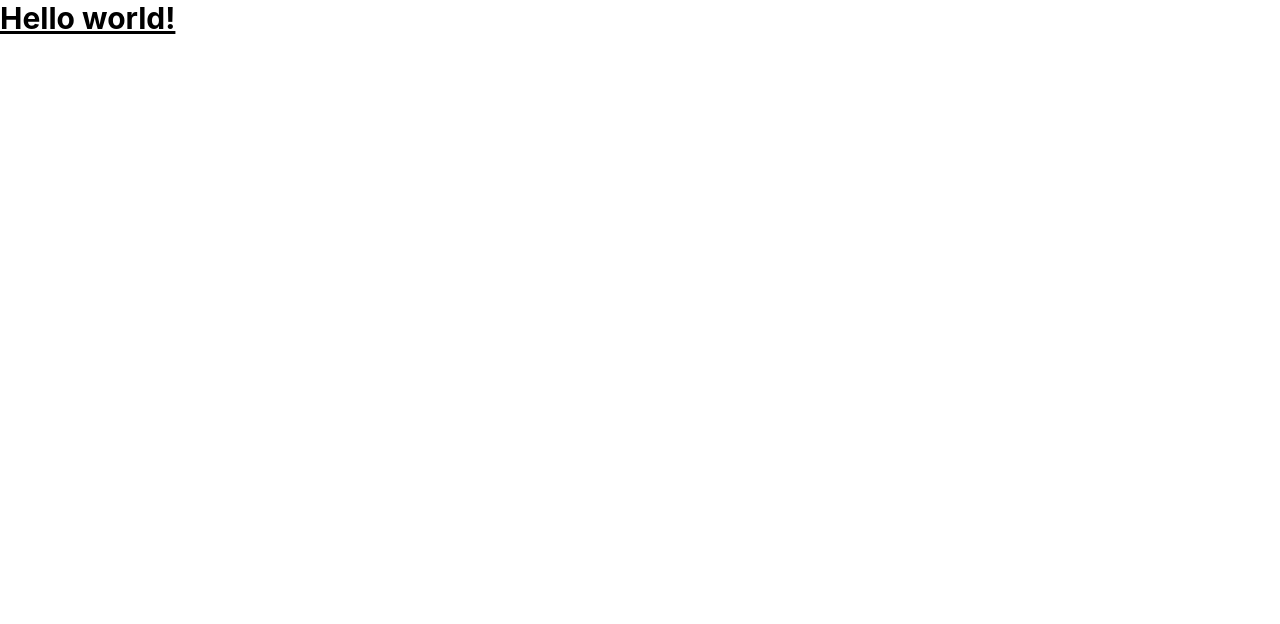
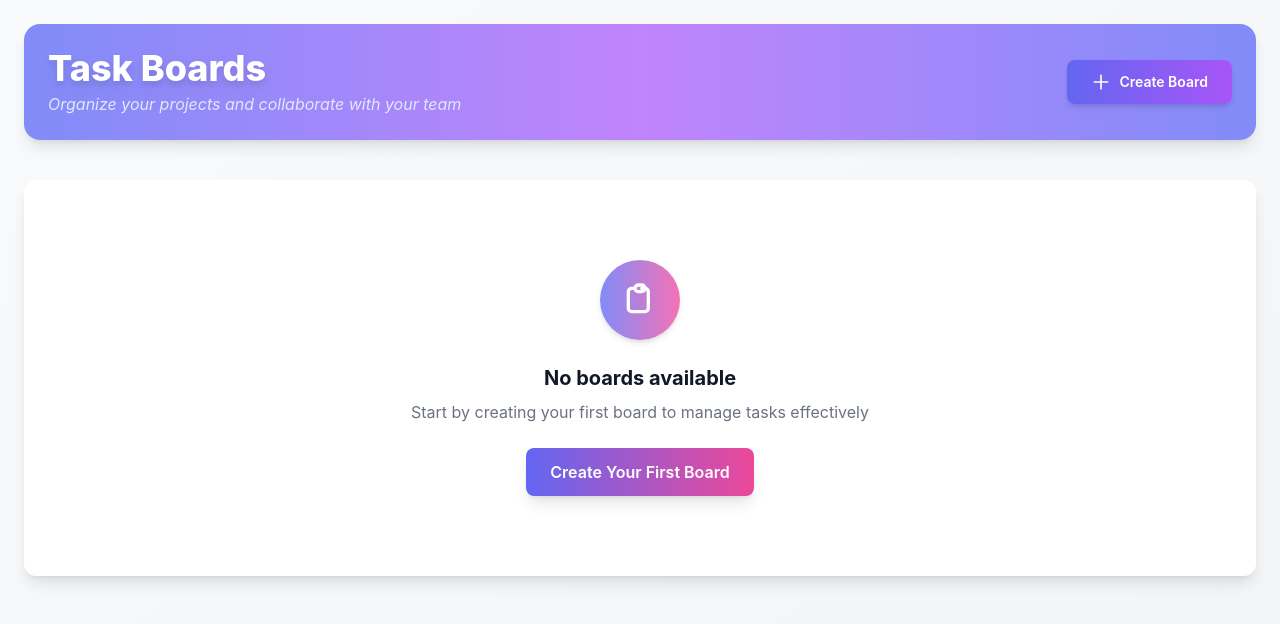
Before and after one commit to sandhya-1611/task-board-app, a React (Create React App) app: page / in a window 1280 px wide. Shown: the top 624 px of the page. Built offline with nearby package versions, Linux system fonts and the light colour scheme.

Commit message:
feat: implement main App component with page routing

```diff
--- a/src/App.tsx
+++ b/src/App.tsx
@@ -1,7 +1,37 @@
-export default function App() {
+import React, { useState } from 'react';
+import { TaskBoardProvider } from './contexts/TaskBoardContext';
+import BoardView from './pages/BoardView/BoardView';
+import BoardDetail from './pages/BoardDetail/BoardDetail';
+import { Board } from './types';
+
+function App() {
+  const [currentView, setCurrentView] = useState<'boards' | 'board-detail'>('boards');
+  const [selectedBoard, setSelectedBoard] = useState<Board | null>(null);
+
+  const handleBoardSelect = (board: Board) => {
+    setSelectedBoard(board);
+    setCurrentView('board-detail');
+  };
+
+  const handleBackToBoards = () => {
+    setSelectedBoard(null);
+    setCurrentView('boards');
+  };
+
   return (
-    <h1 className="text-3xl font-bold underline">
-      Hello world!
-    </h1>
-  )
+    <TaskBoardProvider>
+      <div className="App">
+        {currentView === 'boards' ? (
+          <BoardView onBoardSelect={handleBoardSelect} />
+        ) : selectedBoard ? (
+          <BoardDetail
+            board={selectedBoard}
+            onBackToBoards={handleBackToBoards}
+          />
+        ) : null}
+      </div>
+    </TaskBoardProvider>
+  );
 }
+
+export default App;
```
